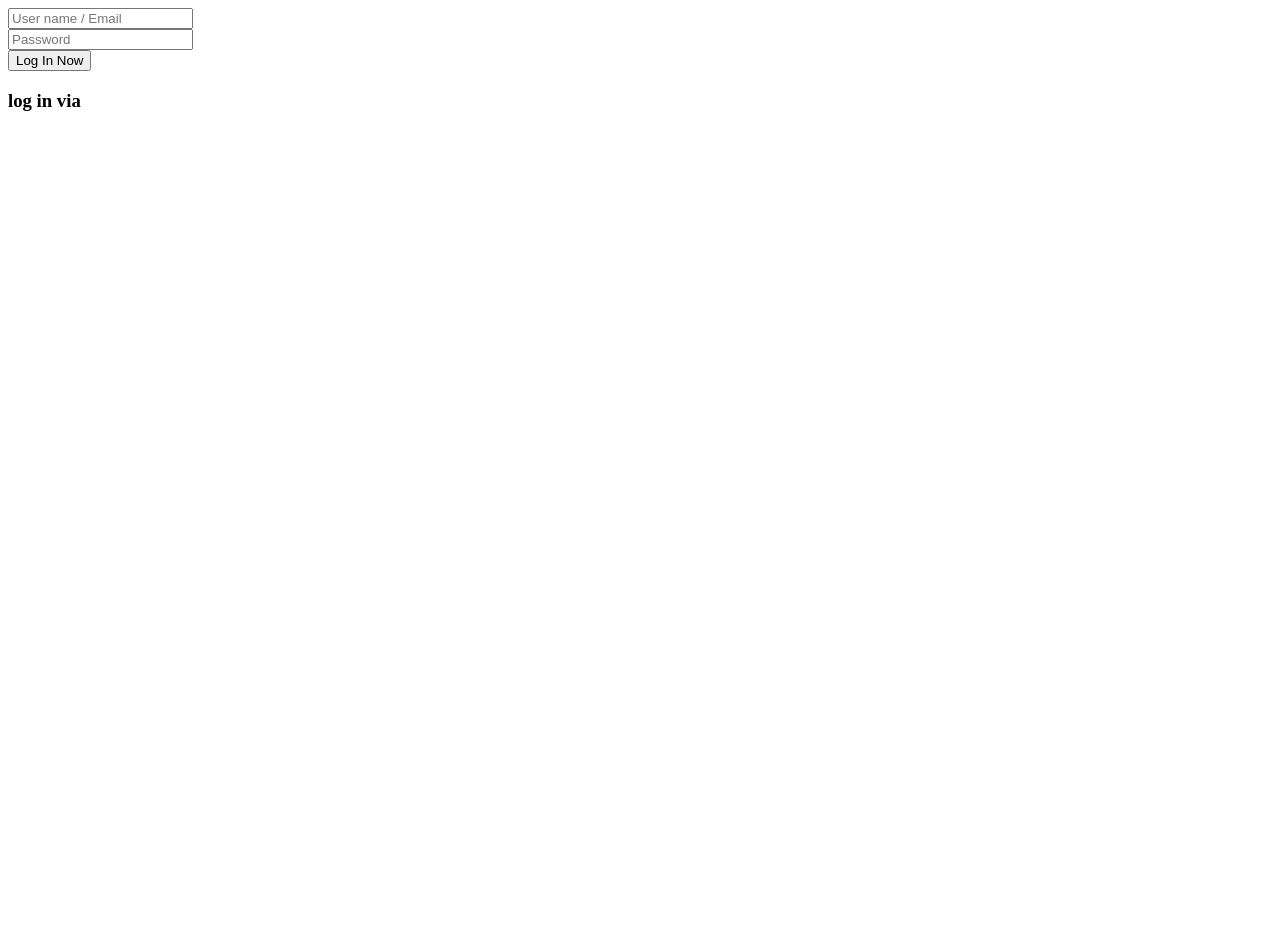
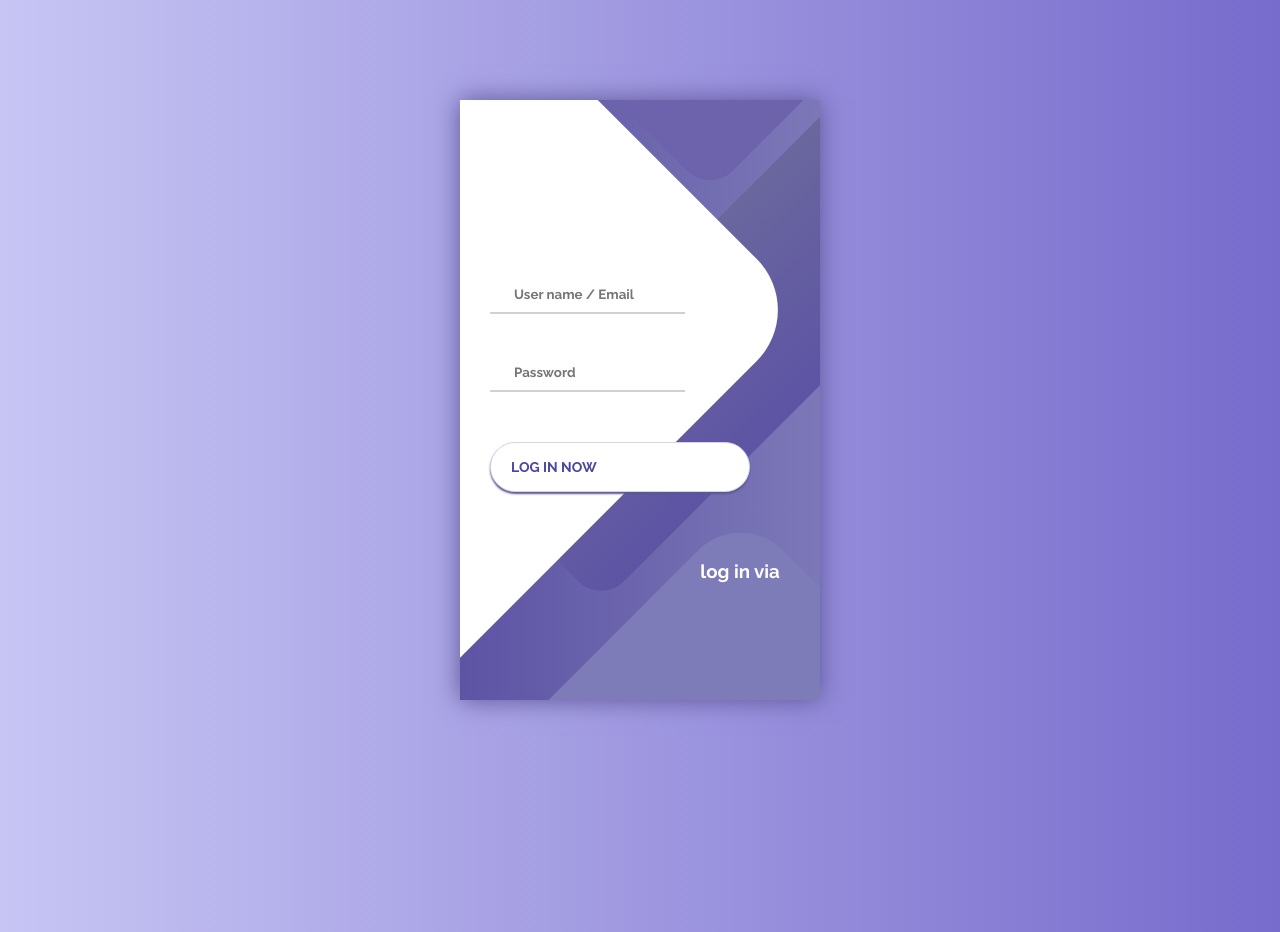
Before and after one commit to tebu2452/login3, a plain HTML site: page index.html in a window 1280 px wide. Before the commit the page ends 800 px from the top, so only its background shows below. Drawn offline with Linux system fonts and the light colour scheme.

Commit message:
Update index.html

```diff
--- a/index.html
+++ b/index.html
@@ -1,4 +1,181 @@
-<div class="container">
+<style>@import url('https://fonts.googleapis.com/css?family=Raleway:400,700');
+
+* {
+	box-sizing: border-box;
+	margin: 0;
+	padding: 0;
+	font-family: Raleway, sans-serif;
+}
+
+body {
+	background: linear-gradient(90deg, #C7C5F4, #776BCC);
+}
+
+.container {
+	display: flex;
+	align-items: center;
+	justify-content: center;
+	min-height: 100vh;
+}
+
+.screen {
+	background: linear-gradient(90deg, #5D54A4, #7C78B8);
+	position: relative;
+	height: 600px;
+	width: 360px;
+	box-shadow: 0px 0px 24px #5C5696;
+}
+
+.screen__content {
+	z-index: 1;
+	position: relative;
+	height: 100%;
+}
+
+.screen__background {
+	position: absolute;
+	top: 0;
+	left: 0;
+	right: 0;
+	bottom: 0;
+	z-index: 0;
+	-webkit-clip-path: inset(0 0 0 0);
+	clip-path: inset(0 0 0 0);
+}
+
+.screen__background__shape {
+	transform: rotate(45deg);
+	position: absolute;
+}
+
+.screen__background__shape1 {
+	height: 520px;
+	width: 520px;
+	background: #FFF;
+	top: -50px;
+	right: 120px;
+	border-radius: 0 72px 0 0;
+}
+
+.screen__background__shape2 {
+	height: 220px;
+	width: 220px;
+	background: #6C63AC;
+	top: -172px;
+	right: 0;
+	border-radius: 32px;
+}
+
+.screen__background__shape3 {
+	height: 540px;
+	width: 190px;
+	background: linear-gradient(270deg, #5D54A4, #6A679E);
+	top: -24px;
+	right: 0;
+	border-radius: 32px;
+}
+
+.screen__background__shape4 {
+	height: 400px;
+	width: 200px;
+	background: #7E7BB9;
+	top: 420px;
+	right: 50px;
+	border-radius: 60px;
+}
+
+.login {
+	width: 320px;
+	padding: 30px;
+	padding-top: 156px;
+}
+
+.login__field {
+	padding: 20px 0px;
+	position: relative;
+}
+
+.login__icon {
+	position: absolute;
+	top: 30px;
+	color: #7875B5;
+}
+
+.login__input {
+	border: none;
+	border-bottom: 2px solid #D1D1D4;
+	background: none;
+	padding: 10px;
+	padding-left: 24px;
+	font-weight: 700;
+	width: 75%;
+	transition: .2s;
+}
+
+.login__input:active,
+.login__input:focus,
+.login__input:hover {
+	outline: none;
+	border-bottom-color: #6A679E;
+}
+
+.login__submit {
+	background: #fff;
+	font-size: 14px;
+	margin-top: 30px;
+	padding: 16px 20px;
+	border-radius: 26px;
+	border: 1px solid #D4D3E8;
+	text-transform: uppercase;
+	font-weight: 700;
+	display: flex;
+	align-items: center;
+	width: 100%;
+	color: #4C489D;
+	box-shadow: 0px 2px 2px #5C5696;
+	cursor: pointer;
+	transition: .2s;
+}
+
+.login__submit:active,
+.login__submit:focus,
+.login__submit:hover {
+	border-color: #6A679E;
+	outline: none;
+}
+
+.button__icon {
+	font-size: 24px;
+	margin-left: auto;
+	color: #7875B5;
+}
+
+.social-login {
+	position: absolute;
+	height: 140px;
+	width: 160px;
+	text-align: center;
+	bottom: 0px;
+	right: 0px;
+	color: #fff;
+}
+
+.social-icons {
+	display: flex;
+	align-items: center;
+	justify-content: center;
+}
+
+.social-login__icon {
+	padding: 20px 10px;
+	color: #fff;
+	text-decoration: none;
+	text-shadow: 0px 0px 8px #7875B5;
+}
+
+.social-login__icon:hover {
+	transform: scale(1.5);
+} </style><div class="container">
 	<div class="screen">
 		<div class="screen__content">
 			<form class="login">
```
